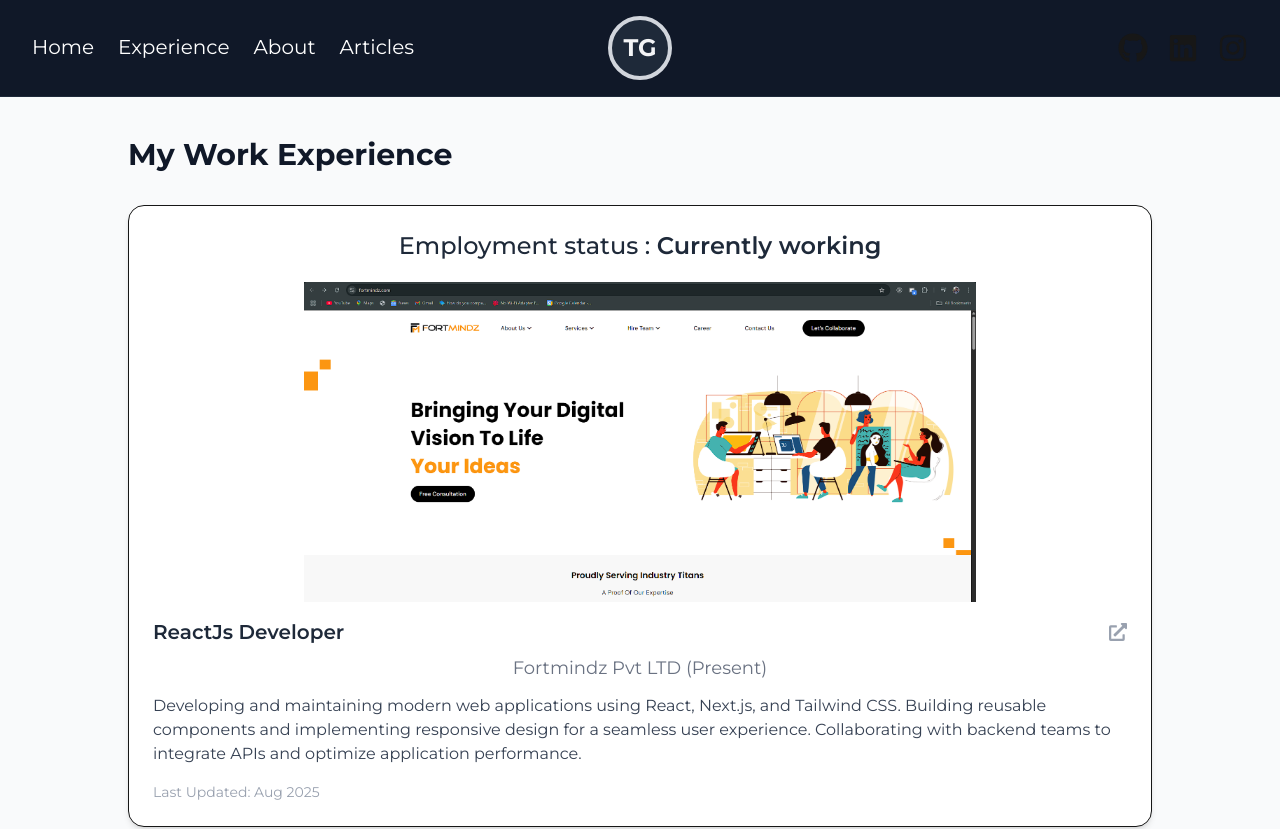
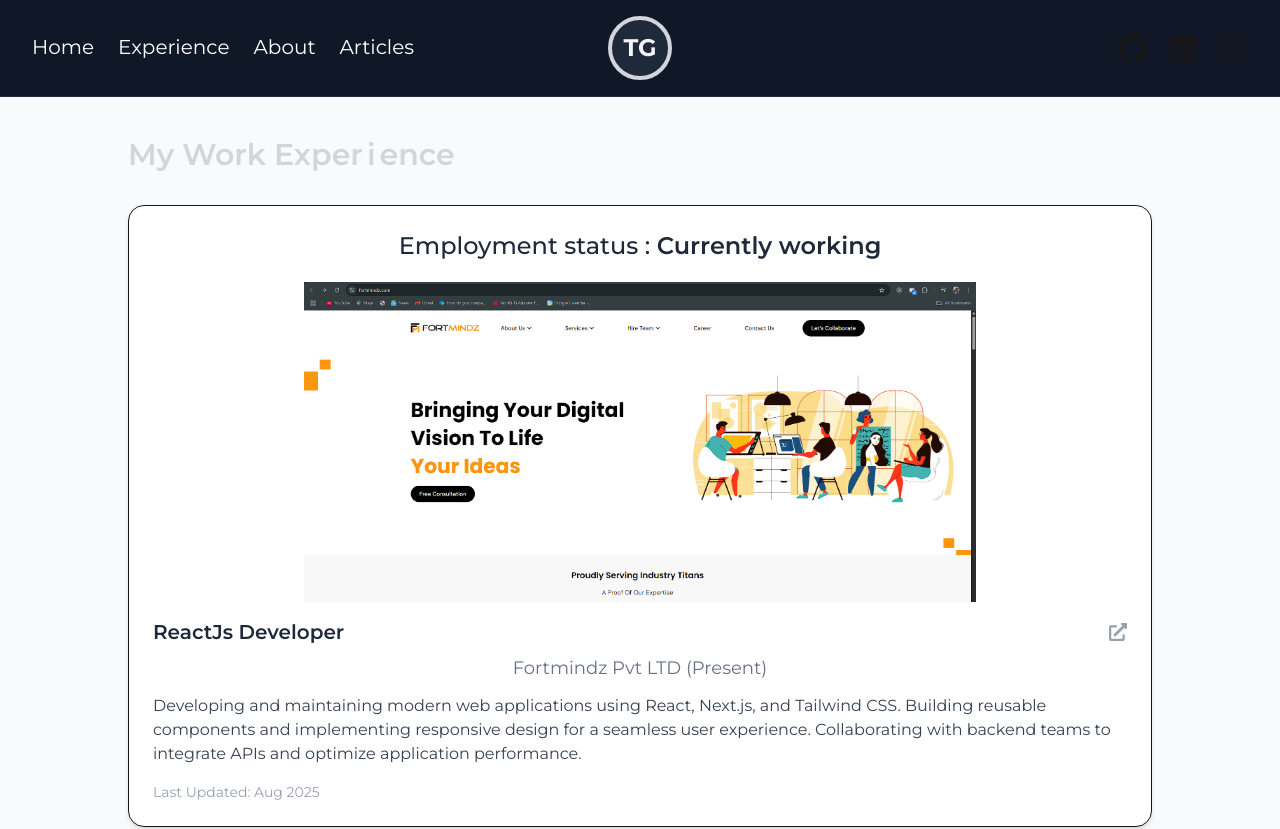
Before and after one commit to Tuhin1904/My-Portfolio, a Next.js app: page /experience in a window 1280 px wide. Shown: the top 829 px of the page. Built offline with nearby package versions, Linux system fonts and the light colour scheme.

Commit message:
design fixes

```diff
--- a/src/app/components/About.tsx
+++ b/src/app/components/About.tsx
@@ -2,9 +2,14 @@
 import Image from "next/image";
 import { useEffect, useRef } from "react";
 import FloatingHireMe from "./FloatingHireMe";
+import gsap from "gsap";
+import { ScrambleTextPlugin } from "gsap/ScrambleTextPlugin";
+
+gsap.registerPlugin(ScrambleTextPlugin);
 
 export default function AboutPage() {
     const rotatingTextRef = useRef<HTMLDivElement | null>(null);
+    const h1Ref1 = useRef(null);
 
     // Rotate text infinitely
     useEffect(() => {
@@ -16,6 +21,19 @@
             angle = (angle + 1) % 360;
         }, 20); // rotation speed
         return () => clearInterval(interval);
+    }, []);
+
+    // Scramble effect on text load
+    useEffect(() => {
+        gsap.fromTo(
+            h1Ref1.current,
+            { scrambleText: { text: "", chars: "ABCDEFGHIJKLMNOPQRSTUVWXYZ", speed: 0.4 } },
+            {
+                duration: 1.8,
+                scrambleText: { text: "Hello I'm Tuhin,", chars: "ABCDEFGHIJKLMNOPQRSTUVWXYZ", speed: 0.4 },
+                ease: "none",
+            }
+        );
     }, []);
 
     return (
@@ -52,7 +70,7 @@
 
                 {/* Right Section (Text Content) */}
                 <div className="flex flex-col justify-center mb-5">
-                    <h1 className="text-4xl md:text-6xl font-medium  mb-6 ">Hello I'm Tuhin,</h1>
+                    <h1 className="text-4xl md:text-6xl font-medium  mb-6 " ref={h1Ref1} >Hello I'm Tuhin,</h1>
                     <h1 className="text-4xl md:text-6xl font-bold mb-6 leading-tight">
                         Transforming Ideas Into Digital Experiences With Code And Design.
                     </h1>
--- a/src/app/components/Experience.tsx
+++ b/src/app/components/Experience.tsx
@@ -7,7 +7,11 @@
     return (
         <section className="min-h-screen bg-gray-50 dark:bg-gray-800 pt-10 pb-16 px-6">
             <div className="max-w-5xl mx-auto">
-                <h1 className="text-3xl font-bold mb-8 text-gray-900 dark:text-white">My Work Experience</h1>
+                <h1 className="text-3xl font-semibold mb-8 text-gray-300 flex items-center gap-1">
+                    My Work Exper
+                    <span className="flip-letter inline-block font-mono">i</span>
+                    ence
+                </h1>
 
                 <div className="grid gap-8 sm:grid-cols-1">
                     {experienceData.map((exp, idx) => (
--- a/src/app/globals.css
+++ b/src/app/globals.css
@@ -40,3 +40,18 @@
 .animate-fadeIn {
   animation: fadeIn 0.5s ease-in-out forwards;
 }
+@keyframes spinX {
+  0%,
+  80%,
+  100% {
+    transform: rotateX(0deg);
+  }
+  40% {
+    transform: rotateX(360deg);
+  }
+}
+.flip-letter {
+  animation: spinX 3s infinite ease-in-out;
+  transform-origin: center;
+  display: inline-block;
+}
```
